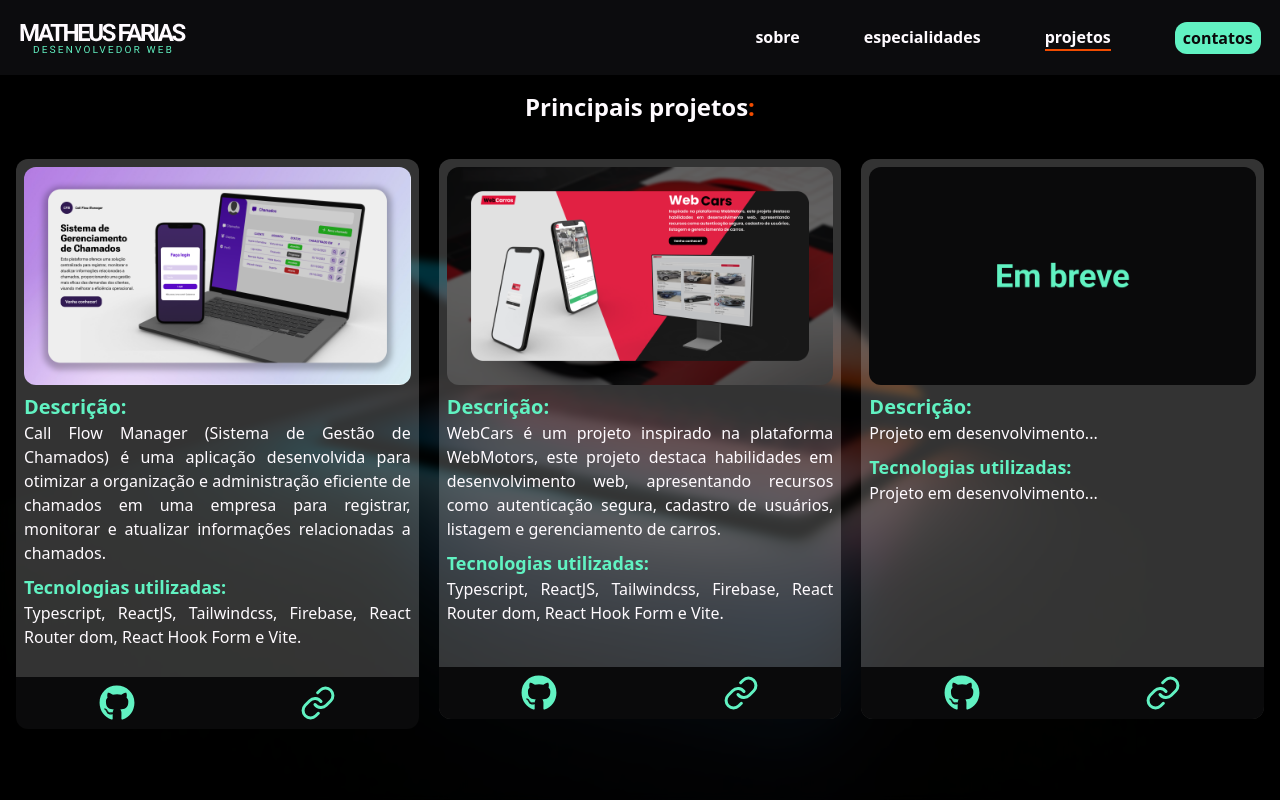
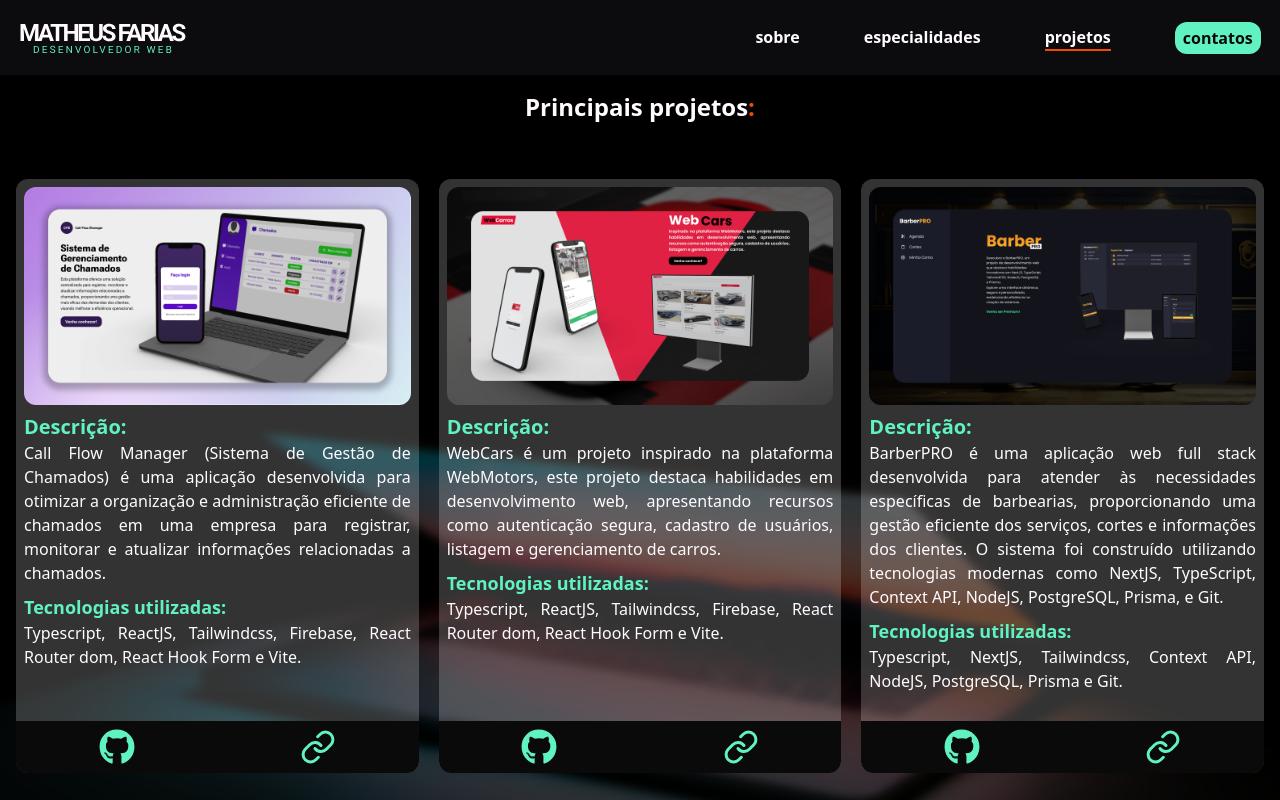
Before and after one commit to oMatheus-Farias/myportfolio, a React (Vite) app: page /projects in a window 1280 px wide. Shown: the top 800 px of the page. Built offline with nearby package versions, Linux system fonts and the light colour scheme.

Commit message:
feat: Adicionar novo projeto pessoal

```diff
--- a/src/contexts/index.tsx
+++ b/src/contexts/index.tsx
@@ -12,6 +12,7 @@ import figmaImage from "../assets/figma.png";
 
 import projectImage01 from "../assets/project1.png";
 import projectImage02 from "../assets/project2.png";
+import projectImage03 from "../assets/project3.png";
 import shortlyImage from "../assets/shortly.png";
 
 interface ContextData {
@@ -61,6 +62,14 @@ export default function Provider({ children }: { children: ReactNode }){
       technologies: "Typescript, ReactJS, Tailwindcss, Firebase, React Router dom, React Hook Form e Vite.",
       repository: "https://github.com/oMatheus-Farias/web-cars",
       linkProject: "https://web-cars-iota.vercel.app/"
+    },
+    {
+      name: "BarberPRO",
+      image: projectImage03,
+      description: "BarberPRO é uma aplicação web full stack desenvolvida para atender às necessidades específicas de barbearias, proporcionando uma gestão eficiente dos serviços, cortes e informações dos clientes. O sistema foi construído utilizando tecnologias modernas como NextJS, TypeScript, Context API, NodeJS, PostgreSQL, Prisma, e Git.",
+      technologies: "Typescript, NextJS, Tailwindcss, Context API, NodeJS, PostgreSQL, Prisma e Git.",
+      repository: "https://github.com/oMatheus-Farias/webbarberpro",
+      linkProject: "https://www.youtube.com/watch?v=EvWv6ba7UTw"
     },
     {
       name: "Em breve",
--- a/src/pages/projects/index.tsx
+++ b/src/pages/projects/index.tsx
@@ -36,7 +36,7 @@ export default function Projects() {
         {projects.map((item, index) => {
           return(
             <section
-              className="bg-cardsColor pt-2 rounded-xl max-w-[28.7em] mx-auto flex flex-col justify-between lg:max-h-[35em]"
+              className="bg-cardsColor pt-2 rounded-xl max-w-[28.7em] mx-auto flex flex-col justify-between  lg:mt-5"
               key={ index }
             >
               <ProjectsCard
```
Also changed, not shown: src/assets/project3.png (added).
